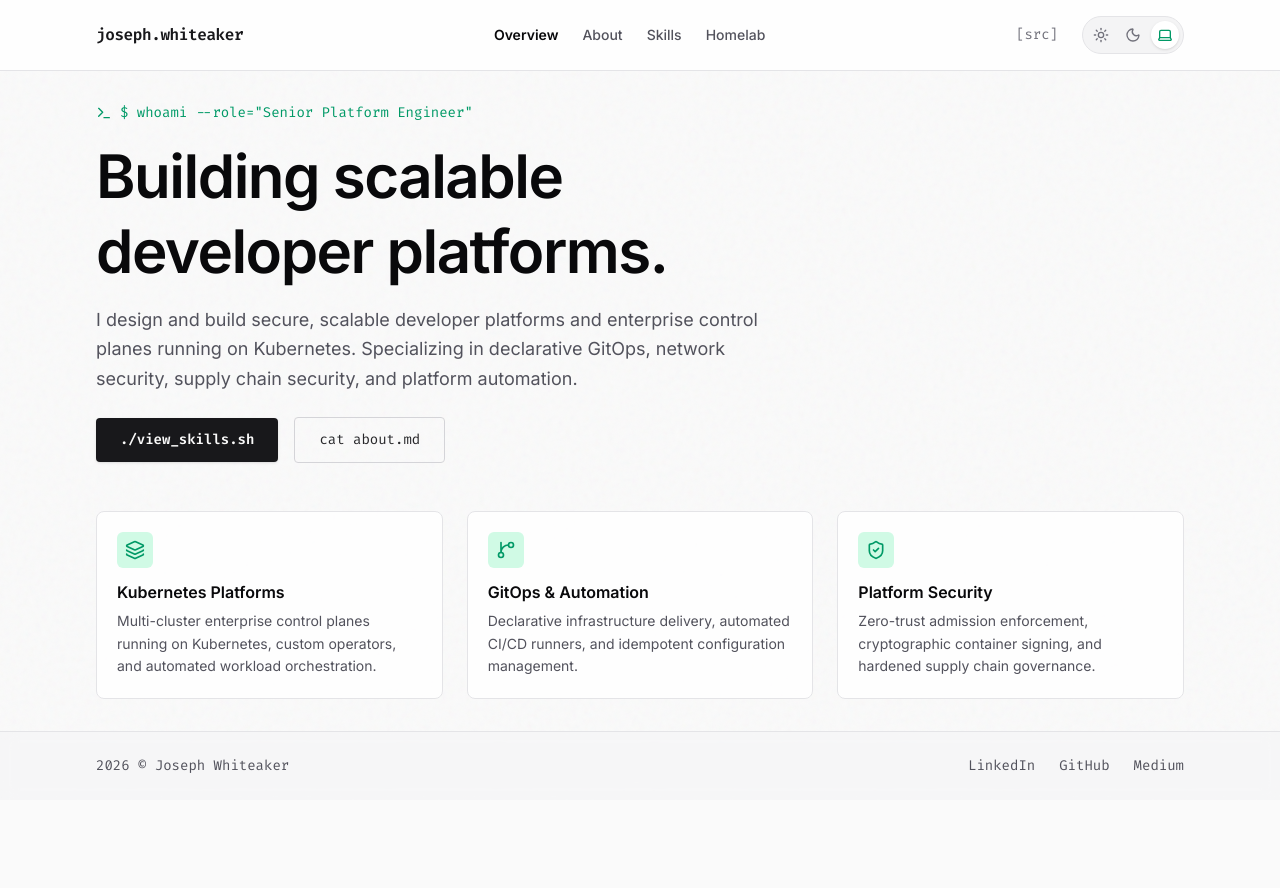
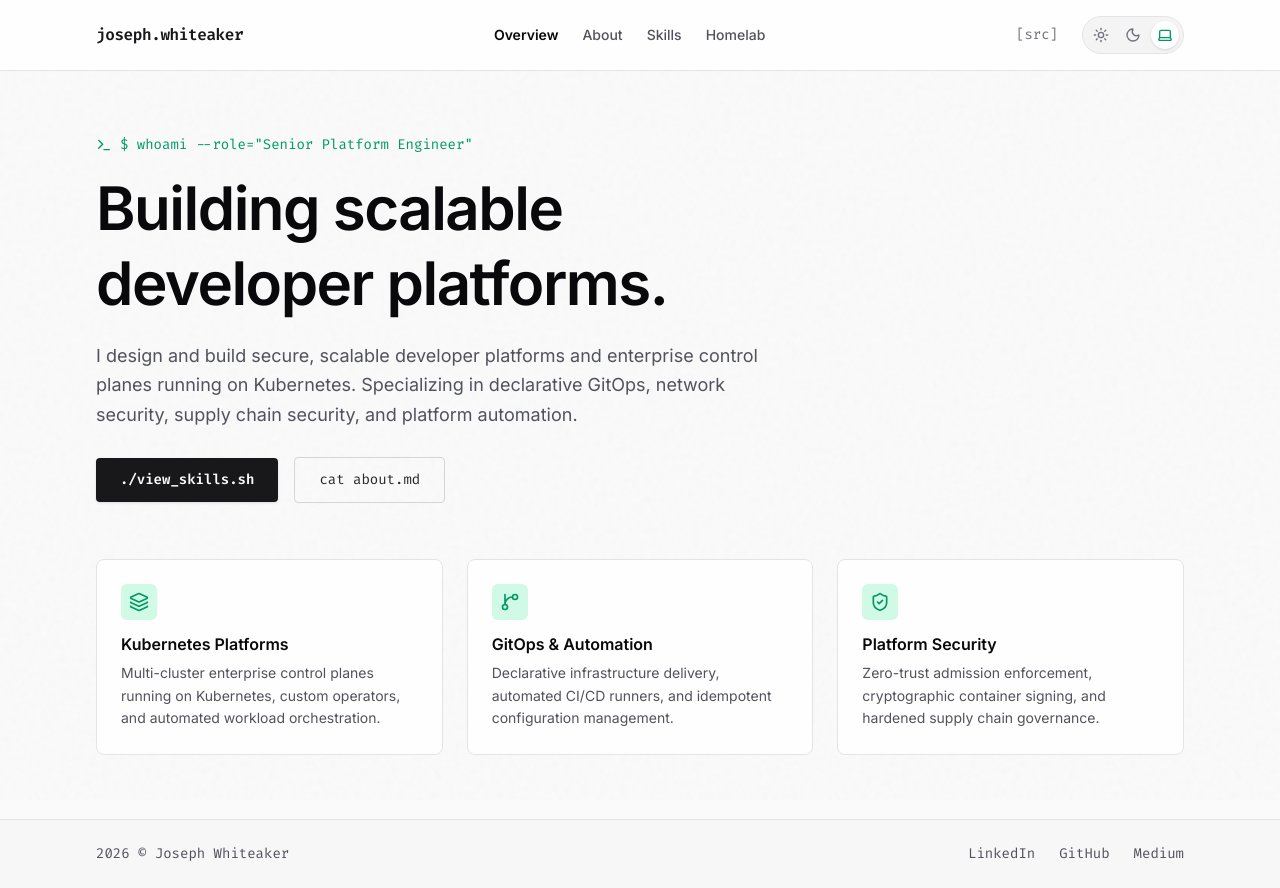
Before and after one commit to josephaw1022/PersonalWebsite, a Next.js app: page / in a window 1280 px wide. Before the commit the page ends 800 px from the top, so only its background shows below. Built offline with nearby package versions, Linux system fonts and the light colour scheme.

Commit message:
fix(ui): balance landing page vertical spacing and center hero content

```diff
--- a/src/app/page.tsx
+++ b/src/app/page.tsx
@@ -3,7 +3,8 @@ import { Terminal, Layers, GitBranch, ShieldCheck } from "lucide-react";
 
 export default function Home() {
   return (
-    <div className="max-w-6xl w-full mx-auto px-4 sm:px-6 lg:px-8 py-4 sm:py-6 lg:py-6 xl:py-8 flex-1 flex flex-col justify-between animate-fade-in">
+    <div className="max-w-6xl w-full mx-auto px-4 sm:px-6 lg:px-8 py-8 sm:py-12 lg:py-16 flex-1 flex flex-col justify-center animate-fade-in">
+      <div className="my-auto space-y-10 sm:space-y-12 lg:space-y-14">
         {/* Hero Section */}
         <div className="max-w-3xl">
           <div className="inline-flex items-center gap-2 mb-3 sm:mb-4 font-mono text-sm text-emerald-600 dark:text-emerald-400">
@@ -11,16 +12,16 @@ export default function Home() {
             <span>$ whoami --role=&quot;Senior Platform Engineer&quot;</span>
           </div>
 
-        <h1 className="text-4xl sm:text-5xl lg:text-6xl font-semibold tracking-tight text-foreground mb-3 sm:mb-4 leading-tight">
+          <h1 className="text-4xl sm:text-5xl lg:text-6xl font-semibold tracking-tight text-foreground mb-4 sm:mb-5 leading-tight">
             Building scalable <br className="hidden sm:block" />
             developer platforms.
           </h1>
 
-        <p className="text-base sm:text-lg text-zinc-600 dark:text-zinc-400 max-w-2xl leading-relaxed mb-5 sm:mb-6">
-          I design and build secure, scalable developer platforms and enterprise
-          control planes running on Kubernetes. Specializing in declarative
-          GitOps, network security, supply chain security, and platform
-          automation.
+          <p className="text-base sm:text-lg text-zinc-600 dark:text-zinc-400 max-w-2xl leading-relaxed mb-6 sm:mb-7">
+            I design and build secure, scalable developer platforms and
+            enterprise control planes running on Kubernetes. Specializing in
+            declarative GitOps, network security, supply chain security, and
+            platform automation.
           </p>
 
           <div className="flex flex-col sm:flex-row items-stretch sm:items-center gap-3 sm:gap-4 font-mono text-sm">
@@ -46,8 +47,8 @@ export default function Home() {
         </div>
 
         {/* Core Focus Overview */}
-      <div className="pt-5 sm:pt-6 lg:pt-8 grid sm:grid-cols-3 gap-4 sm:gap-6">
-        <div className="card-minimal rounded-lg p-4 sm:p-5 flex flex-col justify-start">
+        <div className="grid sm:grid-cols-3 gap-4 sm:gap-6">
+          <div className="card-minimal rounded-lg p-5 sm:p-6 flex flex-col justify-start">
             <div className="w-8 h-8 sm:w-9 sm:h-9 rounded-md bg-emerald-100 dark:bg-emerald-950/60 text-emerald-600 dark:text-emerald-400 flex items-center justify-center mb-3">
               <Layers className="w-4 h-4 sm:w-5 sm:h-5" />
             </div>
@@ -60,7 +61,7 @@ export default function Home() {
             </p>
           </div>
 
-        <div className="card-minimal rounded-lg p-4 sm:p-5 flex flex-col justify-start">
+          <div className="card-minimal rounded-lg p-5 sm:p-6 flex flex-col justify-start">
             <div className="w-8 h-8 sm:w-9 sm:h-9 rounded-md bg-emerald-100 dark:bg-emerald-950/60 text-emerald-600 dark:text-emerald-400 flex items-center justify-center mb-3">
               <GitBranch className="w-4 h-4 sm:w-5 sm:h-5" />
             </div>
@@ -73,7 +74,7 @@ export default function Home() {
             </p>
           </div>
 
-        <div className="card-minimal rounded-lg p-4 sm:p-5 flex flex-col justify-start">
+          <div className="card-minimal rounded-lg p-5 sm:p-6 flex flex-col justify-start">
             <div className="w-8 h-8 sm:w-9 sm:h-9 rounded-md bg-emerald-100 dark:bg-emerald-950/60 text-emerald-600 dark:text-emerald-400 flex items-center justify-center mb-3">
               <ShieldCheck className="w-4 h-4 sm:w-5 sm:h-5" />
             </div>
@@ -87,5 +88,6 @@ export default function Home() {
           </div>
         </div>
       </div>
+    </div>
   );
 }
```
Lines whose indentation alone changed are shown as unchanged.
